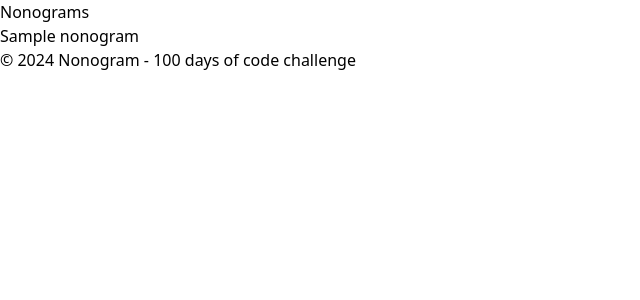
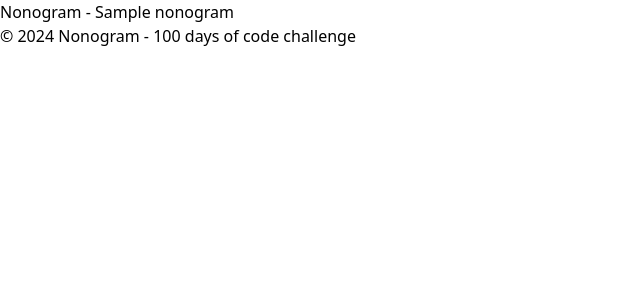
Before and after one commit to monpie3/nonogram, a Django app: template puzzles/templates/puzzles/puzzle_detail.html in a window 1280 px wide. Shown: the part 24-324 px from the top of the page, without its empty margins (0-640 px from the left). Run offline with Django 5.2, Linux system fonts and the light colour scheme; the template is opened without the code that fills it: most values are stand-ins (such as "Sample title", 1, 10 or a date in 2020); data that the repository does not hold is empty; style sheets or scripts are compiled from the project's sources.

Commit message:
Change puzzle detail content

```diff
--- a/puzzles/templates/puzzles/puzzle_detail.html
+++ b/puzzles/templates/puzzles/puzzle_detail.html
@@ -1,10 +1,4 @@
 {% extends 'base.html' %}
-{% block page_title %}{{ nonogram.title }} - Nonogram{% endblock %}
 {% block content %}
-    <h1>Nonograms</h1>
-    <ul>
-        {% for nonogram in nonograms %}
-            <li><a href="{% url 'nonogram_detail' nonogram.id %}">{{ nonogram.title }}</a></li>
-        {% endfor %}
-    </ul>
+    <h1>Nonogram - {{ nonogram.title }}</h1>
 {% endblock %}
```
